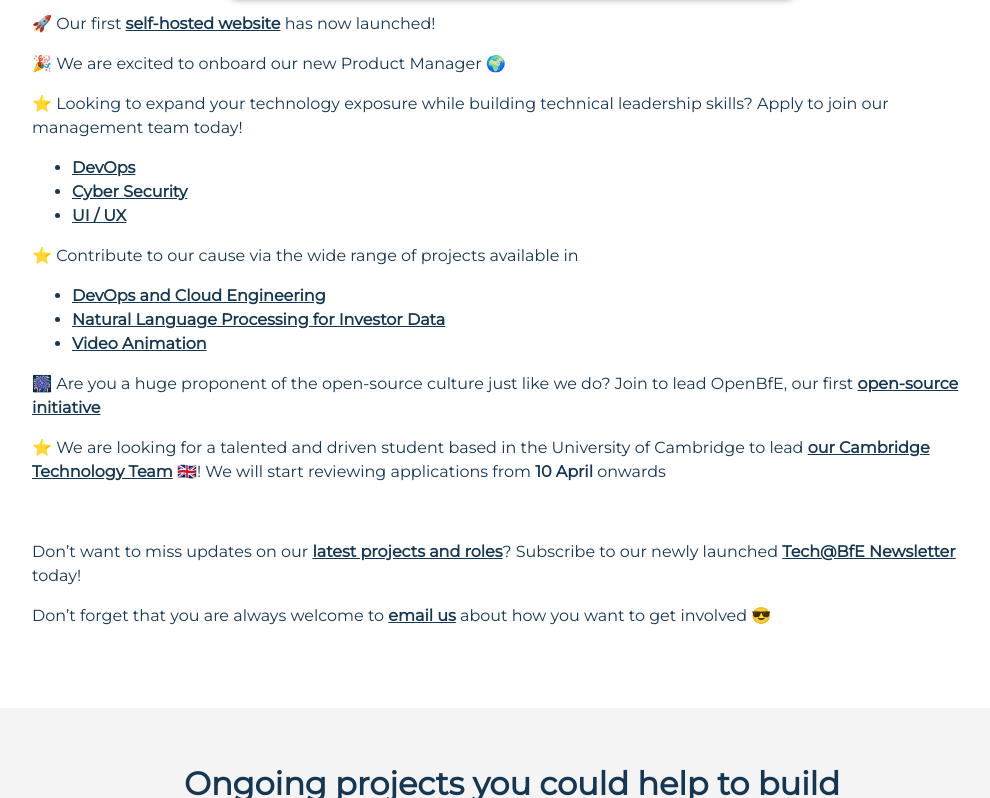
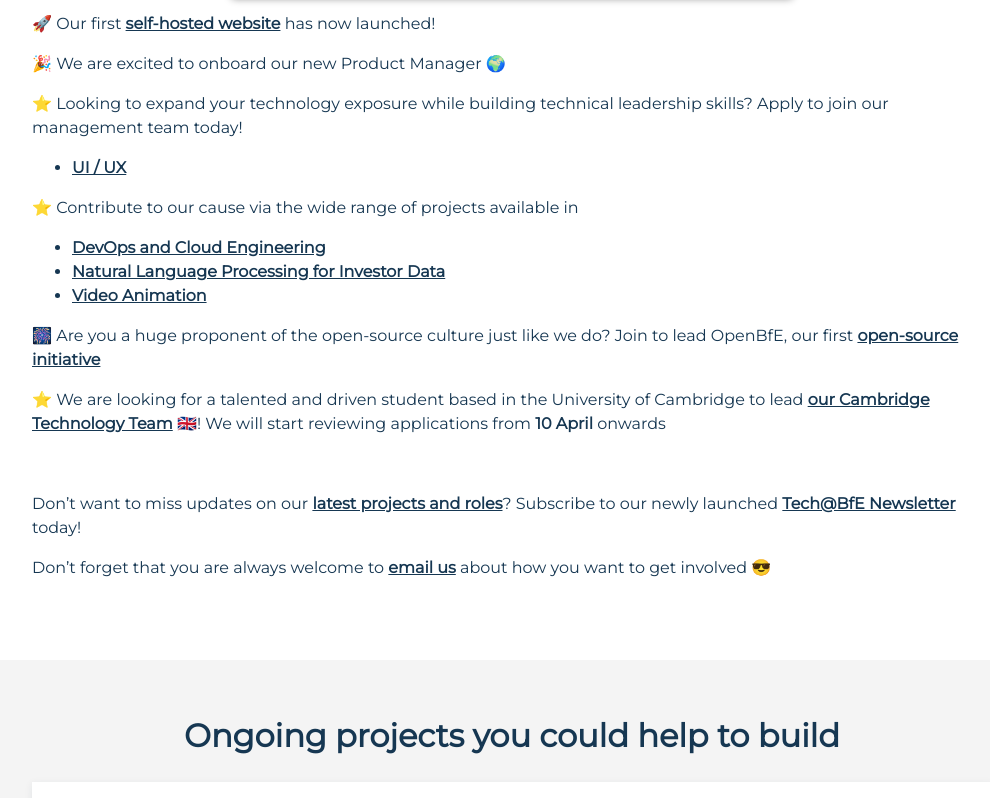
Before and after one commit to BfE-Technology/BfE-Technology.github.io, a Jekyll site: the page built from highlights.md, in a window 1280 px wide and 900 px high, scrolled down 833 px, cut to the strip 102-900 px from the top of the window. Shown: the whole strip, without its empty margins (128-1118 px from the left). Built offline with Jekyll 4.4.1, drawn with Linux system fonts in a browser that asks for light colours; nearby versions of some CDN libraries.

Commit message:
Update highlights.md

```diff
--- a/highlights.md
+++ b/highlights.md
@@ -21,8 +21,6 @@ layout: subpage
 🎉 We are excited to onboard our new Product Manager 🌍
 
 ⭐ Looking to expand your technology exposure while building technical leadership skills? Apply to join our management team today!
-- <a href="https://opps.bridgesforenterprise.com/global/technology/DevOps-Project/" target="_blank">DevOps</a>
-- <a href="https://opps.bridgesforenterprise.com/global/technology/Global-Cyber-Security-Manager/" target="_blank">Cyber Security</a>
 - <a href="https://opps.bridgesforenterprise.com/global/technology/outreach/Lead-UI-UX-Designer/" target="_blank">UI / UX</a>
 
 ⭐ Contribute to our cause via the wide range of projects available in
```
